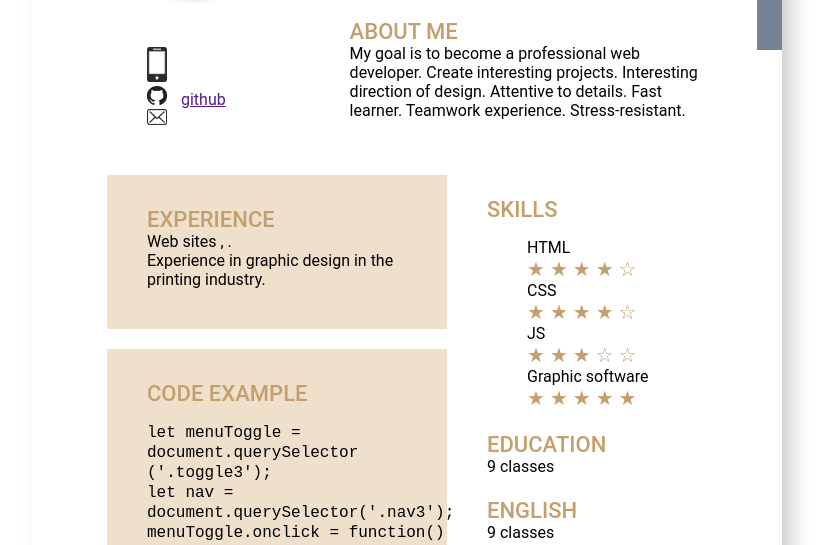
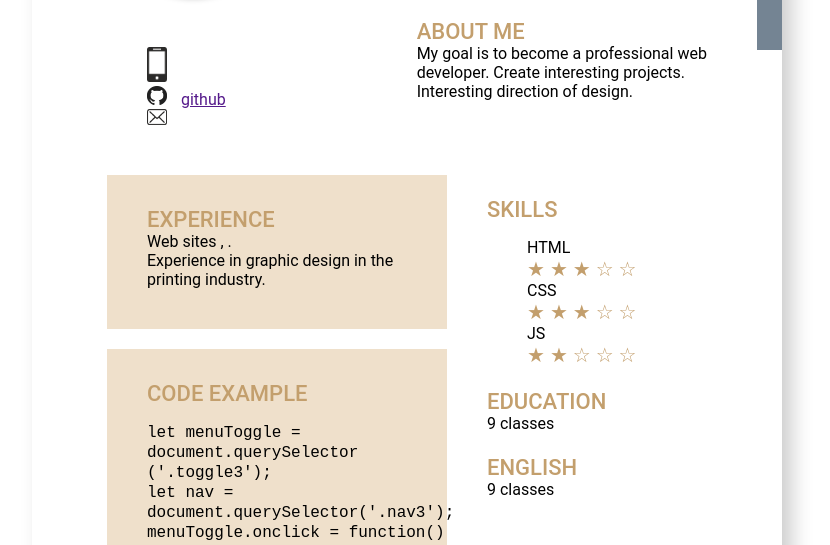
Before and after one commit to Kirilll07/resume, a plain HTML site: page index.html in a window 1280 px wide. Shown: the part 255-800 px from the top of the page, without its empty margins (233-1063 px from the left). Drawn offline with Linux system fonts and the light colour scheme; a web font is replaced by a local one.

Commit message:
Update index.html

```diff
--- a/index.html
+++ b/index.html
@@ -64,7 +64,7 @@
                 <h3>About me</h3>
                 <div>
                     My goal is to become a professional web developer. Create interesting projects. Interesting
-                    direction of design. Attentive to details. Fast learner. Teamwork experience. Stress-resistant.
+                    direction of design.
                 </div>
             </div>
         </div>
@@ -103,22 +103,17 @@ menuToggle.onclick = function() { <br>
                     <ul>
                         <li>
                             HTML<br>
-                            <span class="stars">&#x2605; &#x2605; &#x2605; &#x2605; &#x2606;</span>
+                            <span class="stars">&#x2605; &#x2605; &#x2605; &#x2606; &#x2606;</span>
                         </li>
 
                         <li>
                             CSS<br>
-                            <span class="stars">&#x2605; &#x2605; &#x2605; &#x2605; &#x2606;</span>
+                            <span class="stars">&#x2605; &#x2605; &#x2605; &#x2606; &#x2606;</span>
                         </li>
 
                         <li>
                             JS<br>
-                            <span class="stars">&#x2605; &#x2605; &#x2605; &#x2606; &#x2606;</span>
-                        </li>
-
-                        <li>
-                            Graphic software<br/>
-                            <span class="stars">&#x2605; &#x2605; &#x2605; &#x2605; &#x2605;</span>
+                            <span class="stars">&#x2605; &#x2605; &#x2606; &#x2606; &#x2606;</span>
                         </li>
                     </ul>
                 </div>
```
